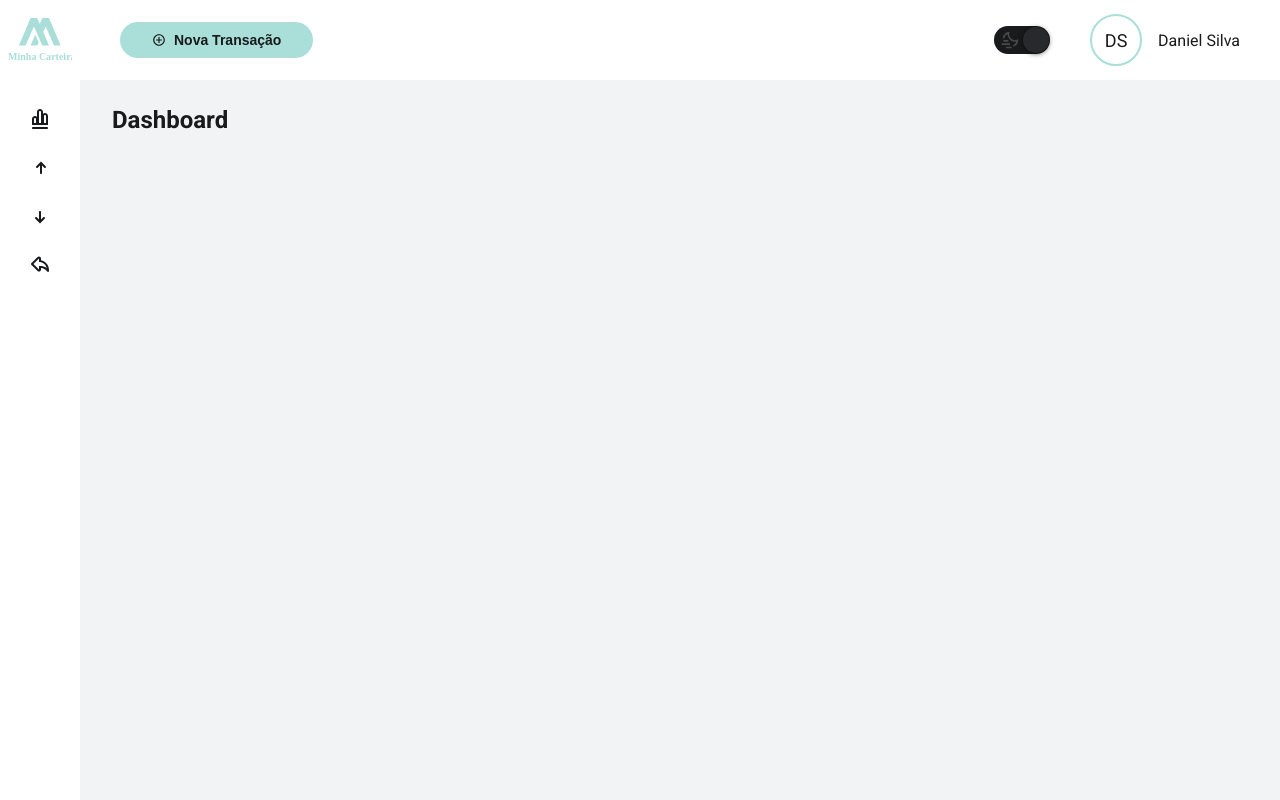
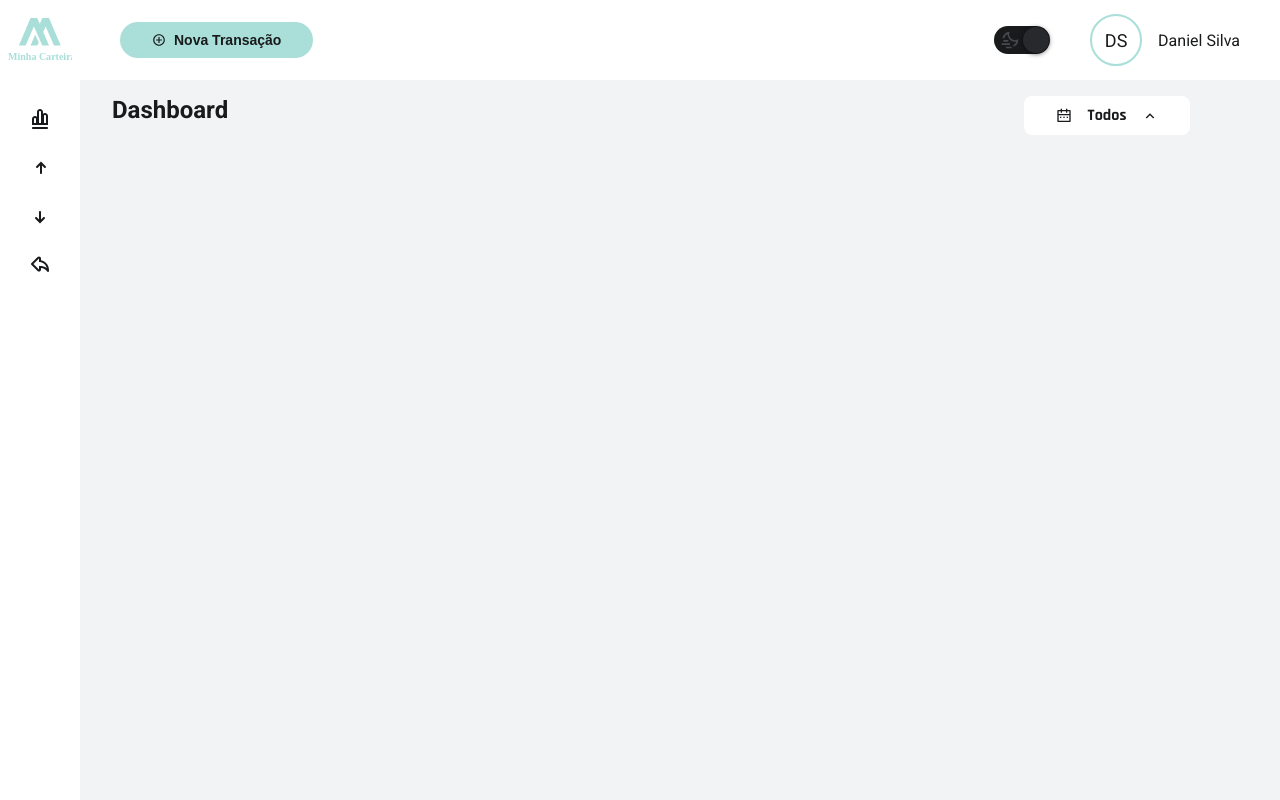
Before and after one commit to dfsilva-dxp/minha-carteira, a React (Create React App) app: page / in a window 1280 px wide. Built offline with nearby package versions, Linux system fonts and the light colour scheme.

Commit message:
feat: modificando o nome da class

```diff
--- a/src/components/PageContentTitle/index.tsx
+++ b/src/components/PageContentTitle/index.tsx
@@ -1,3 +1,4 @@
+import Filter from "../Filter";
 import * as S from "./styles";
 
 type PageContentTitleProps = {
@@ -6,9 +7,10 @@ type PageContentTitleProps = {
 
 const PageContentTitle = ({ title }: PageContentTitleProps) => {
   return (
-    <S.Title>
+    <S.Wapper>
       <h2>{title}</h2>
-    </S.Title>
+      <Filter />
+    </S.Wapper>
   );
 };
 
--- a/src/components/PageContentTitle/styles.ts
+++ b/src/components/PageContentTitle/styles.ts
@@ -1,10 +1,14 @@
 import styled from "styled-components";
 
-export const Title = styled.header`
+export const Wapper = styled.header`
   width: 100%;
   height: 5rem;
+  padding: 1rem 0;
 
   grid-area: HEADER;
   display: flex;
-  align-items: center;
+
+  div {
+    margin-left: auto;
+  }
 `;
```
